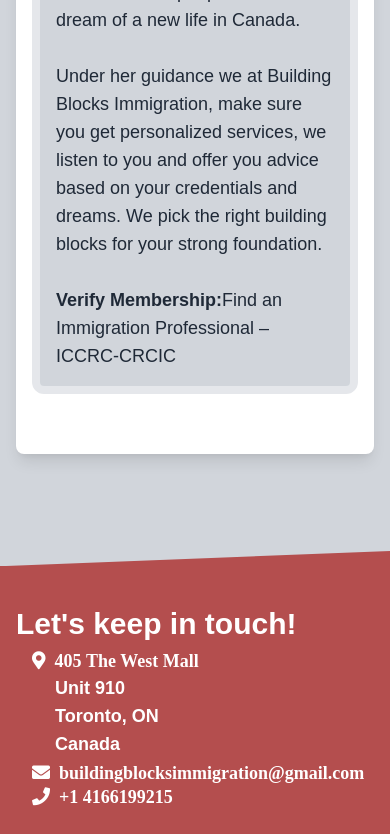
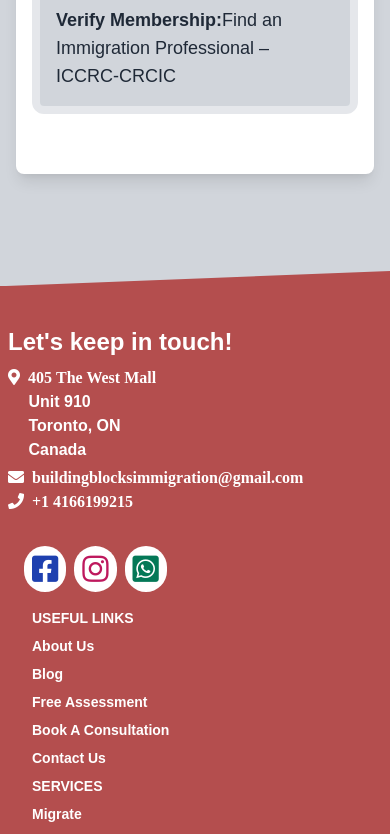
Before and after one commit to ygpalta/building-blocks-immigration, a Next.js app: page /about in a window 390 px wide. Shown: the part 4291-5125 px from the top of the page. Built offline with nearby package versions, Linux system fonts and the light colour scheme; a web font is replaced by a local one.

Commit message:
Removed Justify and adjusted footer for mobile

```diff
--- a/components/Footer.tsx
+++ b/components/Footer.tsx
@@ -25,30 +25,30 @@
         </div>
         <div className="container mx-auto">
           <div className="w-full flex flex-wrap">
-            <div className="w-full md:w-6/12 px-4">
+            <div className="w-full md:w-6/12 px-2 lg:px-4">
 
-              <h4 className="text-3xl font-semibold text-white mt-2 ">
+              <h4 className="text-2xl lg:text-3xl font-semibold text-white mt-2 ">
                 Let&apos;s keep in touch!
               </h4>
-              <div className="text-white px-4 py-2">
-                <h5 className="fas fa-map-marker-alt text-lg mt-0 text-white">
+              <div className="text-white lg:px-4 py-2">
+                <h5 className="fas fa-map-marker-alt text-md md:text-lg mt-0 text-white">
                 &nbsp;&nbsp;405 The West Mall
                 </h5>
-                <h5 className="text-lg mt-0 font-semibold">
+                <h5 className="text-md md:text-lg mt-0 font-semibold">
                 &emsp;&nbsp;Unit 910
                 </h5>
-                <h5 className="text-lg mt-0 font-semibold">
+                <h5 className="text-md md:text-lg mt-0 font-semibold">
                 &emsp;&nbsp;Toronto, ON
                 </h5>
-                <h5 className="text-lg mt-0 mb-1 font-semibold">
+                <h5 className="text-md md:text-lg mt-0 mb-1 font-semibold">
                 &emsp;&nbsp;Canada
                 </h5>
 
-                <h5 className="fas fa-envelope text-lg mt-0">
+                <h5 className="fas fa-envelope text-md md:text-lg mt-0">
                 &nbsp;&nbsp;buildingblocksimmigration@gmail.com
                 </h5><br/>
 
-                <h5 className="fas fa-phone text-lg mt-0">
+                <h5 className="fas fa-phone text-md md:text-lg mt-0">
                 &nbsp;&nbsp;+1 4166199215
                 </h5>
               </div>
--- a/pages/about.js
+++ b/pages/about.js
@@ -27,12 +27,12 @@
 
 
 const About = () => <section className=" bg-gray-300 -mt-48 font-light leading-relaxed text-gray-800">
-  <div className="container mx-auto px-4">
+  <div className="container mx-auto px-2 lg:px-4">
     <div className="flex flex-wrap">
 
       <div className="w-full lg:px-4 ">
-        <div className="relative flex flex-col min-w-0 break-words text-justify bg-white w-full mb-8 shadow-lg rounded-lg">
-          <div className="px-10 py-10 flex-auto">
+        <div className="relative flex flex-col min-w-0 break-words  bg-white w-full mb-8 shadow-lg rounded-lg">
+          <div className="px-6 lg:px-10 py-10 flex-auto">
 
             <h2 className="text-4xl text-center font-semibold">
               Who We Are
@@ -68,7 +68,7 @@
 
             <div className="flex flex-row flex-wrap flex-initial item-center text-lg mt-2 mb-5">
 
-              <div className="md:w-1/3 p-2">
+              <div className="lg:w-1/3 p-2">
                 <div className="bg-gray-200 p-6 shadow-2xl h-full rounded-xl" >
                   <h2 className="text-xl font-bold">Excellence:  </h2>
                   <p className="p-1"> We strive to provide best customer service and care through continuous improvement. We work hard to help our clients achieve their goals. We keep our clients informed about the changes in policies and help them make informed decisions.
@@ -76,7 +76,7 @@
                 </div>
               </div>
 
-              <div className="md:w-1/3 p-2">
+              <div className="lg:w-1/3 p-2">
                 <div className="bg-gray-200 p-6 shadow-2xl h-full rounded-xl" >
                   <h2 className="text-xl font-bold">Integrity:  </h2>
                   <p className="p-1"> We strive for highest level of integrity. Our processes and procedures are simple, efficient, and transparent. We inform our clients of their rights and options, letting them know the programs they qualify for and their chances at success
@@ -84,7 +84,7 @@
                 </div>
               </div>
 
-              <div className="md:w-1/3 p-2">
+              <div className="lg:w-1/3 p-2">
                 <div className="bg-gray-200 p-6 shadow-2xl h-full rounded-xl" >
                   <h2 className="text-xl font-bold">Respect:  </h2>
                   <p className="p-1"> We treat all our clients with dignity and respect by offering personalized services and one-on-one guidance to every case. We always maintain trust and confidentiality.
@@ -120,7 +120,6 @@
 
               <div className="lg:w-1/3">
                 <img className="p-2 rounded-full border-t-8 border-b-8 border-gray-300" src="images/director_opt.jpg" alt="Jyoti Palta, Director, Building Blocks Immigration" />
-                <a href="/">Verify Membership</a>
               </div>
 
               <div className="lg:w-2/3 text-lg mt-8 lg:mt-1 p-4 bg-gray-300 rounded-xl border-8">
```
